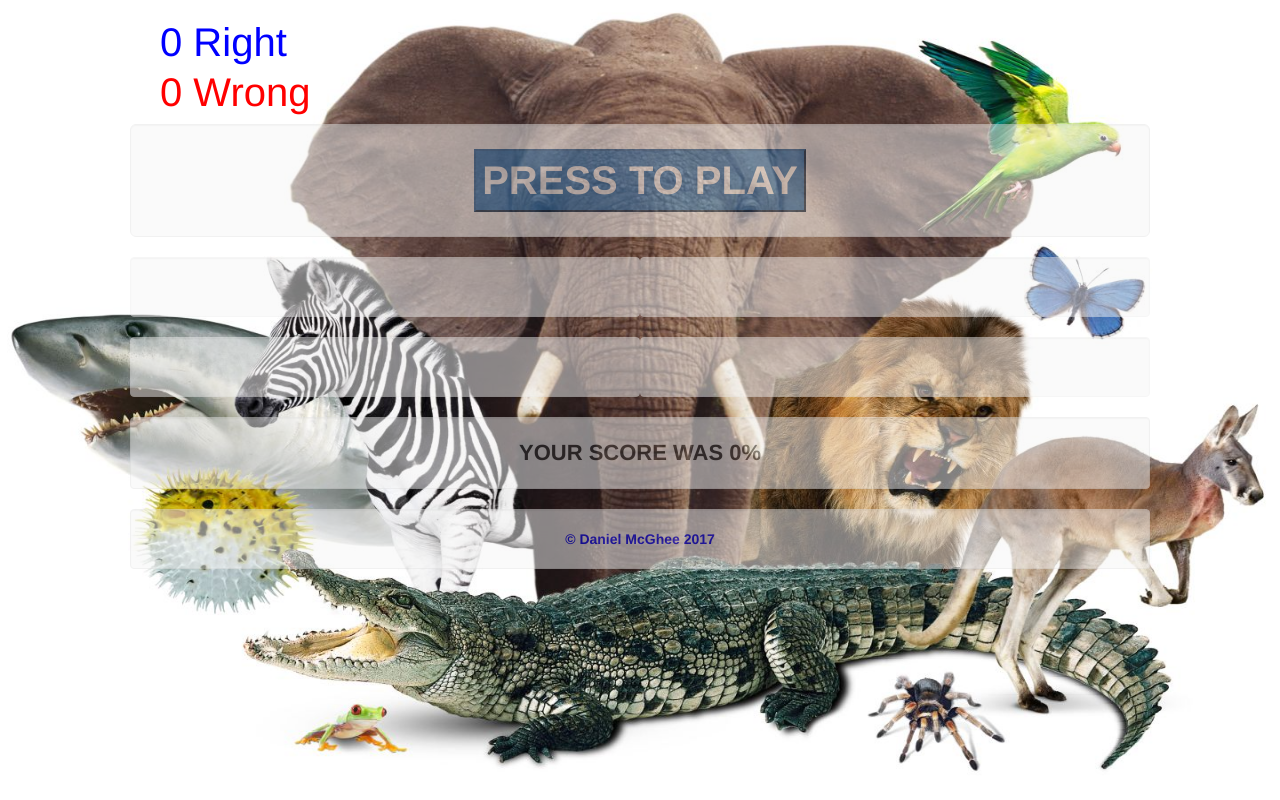
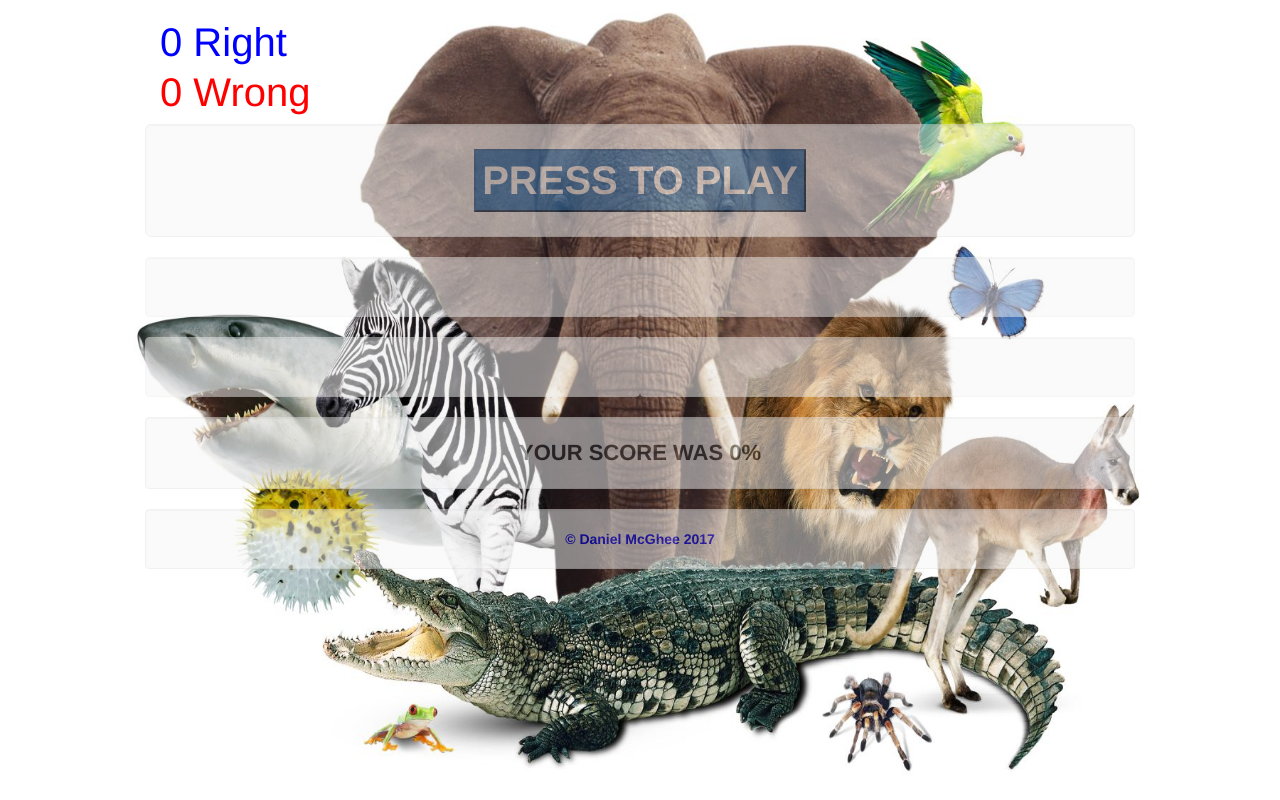
Before and after one commit to fodnb/TriviaGame, a PHP site: page / in a window 1280 px wide. Run offline with PHP 8.4, Linux system fonts and the light colour scheme; some libraries are stand-ins or nearby versions.

Commit message:
fixed pic

```diff
--- a/assets/css/style.css
+++ b/assets/css/style.css
@@ -12,7 +12,7 @@ body {
     background-position: 50% 50%;
     background-attachment: fixed;
     background-repeat: no-repeat;
-    background-size: 100% 100%;
+    background-size: 80% 100%;
 }
 
 
@@ -71,7 +71,6 @@ h2 {
 .jumbotron {}
 
 #wins {
-	position: static;
 
     color: blue;
     height: 20px;
--- a/assets/javascript/javascript.js
+++ b/assets/javascript/javascript.js
@@ -19,7 +19,11 @@ $(document).ready(function() {
         ["What is the skeleton of a Beetle called?", "Exoskeleton", "Bone", "Hardskin", "Gash", "Exoskeleton"],
         ["What color is a Polar Bear's skin?", "White", "Black", "Grey", "Red", "Black"],
         ["What color is a Cardinal?", "Blue", "Red", "Yellow", "Pink", "Red"],
-        ["What can't Elephant's do?", "Jump", "Laugh", "Play", "Cry", "Jump"]
+        ["What can't Elephant's do?", "Jump", "Laugh", "Play", "Cry", "Jump"],
+        ["What is the only dog without a pink tongue?", "Caucasian", "Weimaraner", "Chow", "BullDog", "Chow"],
+        ["What is the only mammal that can fly", "Squirrel", "Sloth", "Bat", "Lemur", "Bat"],
+        ["A group of Owls is called a?", "Consortium", "Swag", "Parliament", "Chamber", "Parliament"],
+        ["What is the first animal domesticated by humans?", "Elephants", "Carrier Pigeon", "Dogs", "Goat", "Goat"]
     ];
 
 
@@ -34,6 +38,7 @@ $(document).ready(function() {
         $("#wins").html(correct + " Right");
         queAns++;
         waitRight();
+        // $("#ausy").show();
     }
 
     //// what we do when we have an incorrect answer
@@ -49,6 +54,7 @@ $(document).ready(function() {
 
     /// inbetween guesses screen - I still need to fix this
     function waitRight() {
+        // $("#ausy").hide();
         setTimeout(makeQuestion, 2000);
         setTimeout(theAnswers, 2000);
         $("#question").html("<h2>" + "YOU ARE CORRECT" + "</h2>");
@@ -165,6 +171,7 @@ $(document).ready(function() {
 
     function startScreen() {
         var yourScore = Math.round((100/(Questions.length))*correct);
+        // $("#ausy").hide();
 
         $("#question").empty();
         $(".answer").empty();
--- a/index.html
+++ b/index.html
@@ -13,22 +13,15 @@
     <!-- <div class="jumbotron col-xs-12" id="background"> -->
     <div class="row">
         <div class="col-xs-3">
-                <h2 id="wins"> 0 Right </h2>
+            <h2 id="wins"> 0&nbspRight </h2>
         </div>
     </div>
     <div class="row">
         <div class=" col-xs-3">
-                <h2 id="losses"> 0 Wrong </h2>
+            <h2 id="losses"> 0&nbspWrong </h2>
         </div>
     </div>
-        <div class="row">
-
-<!-- <div class="col-xs-12">
-<div class="jumbotron title">
-<h2> ARE YOU READY FOR TRIVIA! </h2>
-</div>
-</div>
-</div> -->
+    <!-- <div class="row"> -->
         <div class="row">
             <div class="well well-lg text-center" id="question">
                 <h1>WHO'S READY FOR TRIVIA</h1>
@@ -54,7 +47,6 @@
                 4 Seconds Left
             </div>
         </div>
-
         <div class="row">
             <div class="col-xs-12 well text-center" id="foot">
                 &copy Daniel McGhee 2017
```
Lines whose indentation alone changed are shown as unchanged.
